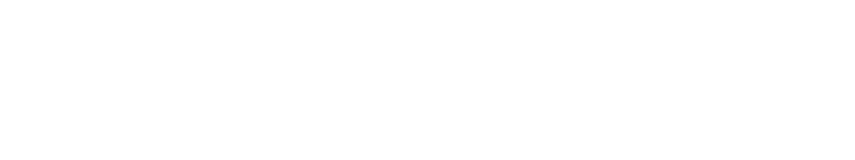
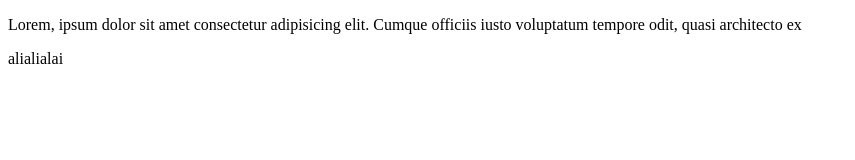
Before and after one commit to alia007me/TestGit, a plain HTML site: page index.html in a window 1280 px wide. Shown: the whole page, without its empty margins (0-855 px from the left). Drawn offline with Linux system fonts and the light colour scheme.

Commit message:
Test Kardam

```diff
--- a/index.html
+++ b/index.html
@@ -9,6 +9,8 @@
 
 <body>
     <div class="box"></div>
+    <p>Lorem, ipsum dolor sit amet consectetur adipisicing elit. Cumque officiis iusto voluptatum tempore odit, quasi architecto ex </p>
+    <p>alialialai</p>
 </body>
 
 </html>
```
